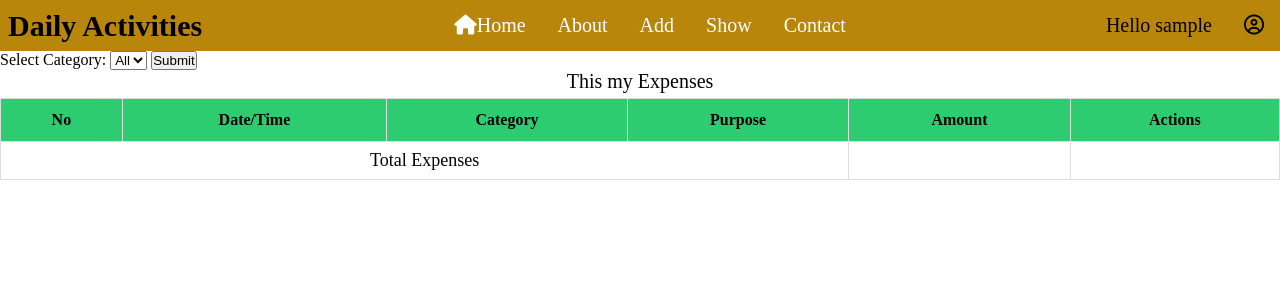
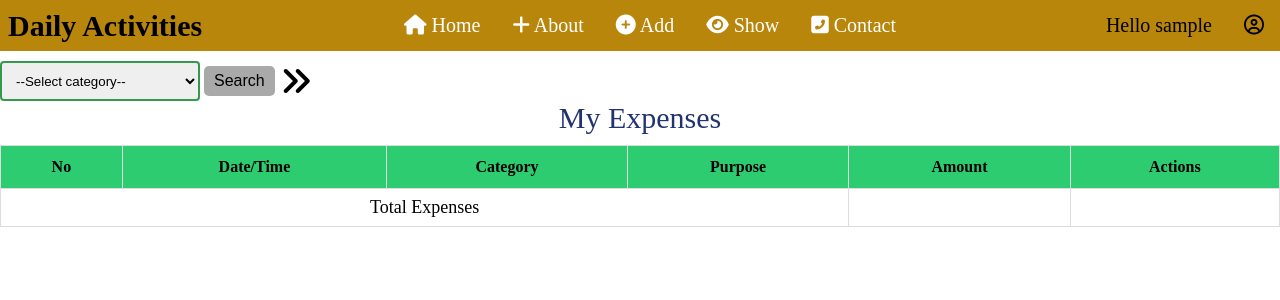
Before and after one commit to HussainShafayet/Daily-activities, a Django app: page /show/ in a window 1280 px wide. Shown: the top 300 px of the page. Run offline with Django 3.2, Linux system fonts and the light colour scheme; the visitor is signed in with stand-in values (Sample User, id 1); data that the repository does not hold is empty; some libraries are stand-ins or nearby versions.

Commit message:
add design

```diff
--- a/main/views.py
+++ b/main/views.py
@@ -4,6 +4,7 @@ from .forms import MyExpenses, Register, UserLoginForm,Add_category
 from django.contrib.auth import authenticate, login, logout as django_logout
 from django.contrib.auth.decorators import login_required
 from django.db.models import Sum
+from django.contrib import messages
 
 
 
@@ -58,16 +59,30 @@ def data(request):
     catgs = Category.objects.filter(user=current_user)
     if request.POST.get('categ'):
         cat = request.POST.get('categ')
-        id = Category.objects.get(user=current_user,category=cat)
-        exps = Expenses.objects.filter(user=current_user, category=id).order_by('date')
-        total_exps = exps.aggregate(Sum('amount'))
-        context = {
-            'cat':cat,
-            'catgs': catgs,
-            'total_exps': total_exps,
-            'exps': exps
-        }
-        return render(request, 'data.html', context)
+        if cat == 'All':
+            catgs = Category.objects.filter(user=current_user)
+            exps = Expenses.objects.filter(
+            user=current_user).order_by('category', 'date',)
+            total_exps = exps.aggregate(Sum('amount'))
+            context = {
+                'cat':cat,
+                'catgs': catgs,
+                'total_exps': total_exps,
+                'exps': exps
+            }
+            return render(request, 'data.html', context)
+
+        else:
+            id = Category.objects.get(user=current_user,category=cat)
+            exps = Expenses.objects.filter(user=current_user, category=id).order_by('date')
+            total_exps = exps.aggregate(Sum('amount'))
+            context = {
+                'cat':cat,
+                'catgs': catgs,
+                'total_exps': total_exps,
+                'exps': exps
+            }
+            return render(request, 'data.html', context)
     else:
         catgs = Category.objects.filter(user=current_user)
         exps = Expenses.objects.filter(user=current_user).order_by('category','date',)
@@ -102,6 +117,7 @@ def form(request):
     return render(request, 'form.html', contex)
 
 
+@login_required(login_url='login')
 def add_category(request):
     if request.method == 'POST':
         category = Add_category(request.POST)
@@ -114,15 +130,18 @@ def add_category(request):
                 if i.category == cat.category and i.user == request.user:
                     contex = {
                         'category': Add_category(),
-                        'error':"This category already added"
+                        'error':'This category already added!!!!'
                     }
-                    return render(request, 'form.html', contex)
+                    return render(request,'category.html', contex)
 
             cat.save()
             return redirect('add')
     else:
         category = Add_category()
-    return render(request, 'form.html', {'category': category})
+        contex = {
+            'category': category
+        }
+    return render(request, 'category.html', contex)
 
 
 @login_required(login_url='login')
--- a/static/js/main.js
+++ b/static/js/main.js
@@ -5,4 +5,13 @@ $(document).ready(function() {
     $('#icon').click(function() {
         $('#side-menu').slideToggle(1000);
     });
+    $('#catg-add').click(function() {
+        $('#cansel').style.display = "block";
+    });
+    $('#show-icon').click(function() {
+
+        $('#show-catg').animate({
+            width: 'toggle'
+        }, 1000);
+    });
 });
--- a/static/style/main.css
+++ b/static/style/main.css
@@ -105,7 +105,110 @@
      -ms-transition: 0.5s;
      -o-transition: 0.5s;
  }
+ /* Add data */
+
+ .add-data {
+     background-color: aquamarine;
+     box-shadow: 0 4px 8px 0 rgba(0, 0, 0, 0.2), 0 6px 20px 0 rgba(0, 0, 0, 0.19);
+     width: 400px;
+     height: 400px;
+     margin: 50px auto;
+     display: flex;
+     justify-content: center;
+     align-items: center;
+ }
+
+ .add-data tr th,
+ label {
+     color: rgb(26, 59, 121);
+     font-size: 20px;
+ }
+
+ .add-data input[type='text'],
+ input[type='number'],
+ select {
+     border: 2px solid rgb(51, 153, 76);
+     border-radius: 4px;
+     width: 200px;
+     height: 40px;
+     padding: 6px 10px;
+     -webkit-border-radius: 4px;
+     -moz-border-radius: 4px;
+     -ms-border-radius: 4px;
+     -o-border-radius: 4px;
+ }
+
+ .add-data input[type='text']:focus,
+ input[type='number']:focus,
+ select:focus {
+     box-shadow: 0 4px 8px 0 rgba(0, 0, 0, 0.2), 0 6px 20px 0 rgba(0, 0, 0, 0.19);
+ }
+
+ .add-data input[type='submit'] {
+     background-color: darkgray;
+     color: black;
+     font-size: 16px;
+     padding: 14px 16px;
+     border: none;
+     cursor: pointer;
+     border-radius: 5px;
+     text-align: center;
+ }
+
+ .add-btn {
+     display: flex;
+     align-items: center;
+     justify-content: center;
+     margin: 10px auto;
+ }
+
+ .add-data input[type='submit']:hover {
+     background-color: black;
+     color: white;
+ }
+
+ .text-danger {
+     color: red;
+     font-size: larger;
+     text-align: center;
+ }
  /* table degin*/
+
+ #show-btn {
+     margin-top: 10px;
+     display: flex;
+     align-items: center;
+     height: 40px;
+ }
+
+ #show-catg {
+     height: 40px;
+ }
+
+ #show-btn input[type='submit'] {
+     background-color: darkgray;
+     color: black;
+     font-size: 16px;
+     padding: 6px 10px;
+     border: none;
+     cursor: pointer;
+     border-radius: 5px;
+     text-align: center;
+ }
+
+ #show-btn input[type='submit']:hover {
+     background-color: black;
+     color: white;
+ }
+
+ #show-icon {
+     margin-left: 5px;
+     cursor: pointer;
+ }
+
+ #show-icon:hover {
+     color: darkseagreen;
+ }
 
  #tab1 {
      border-collapse: collapse;
--- a/templates/base.html
+++ b/templates/base.html
@@ -5,8 +5,10 @@
 <head>
     <meta charset="UTF-8">
     <meta name="viewport" content="width=device-width, initial-scale=1.0">
+
     <title>{% block title %}{% endblock %}</title>
-    <link rel="stylesheet" href="{% static 'style/main.css' %}" type="text/css">
+    <link rel="icon" type="image/png" href="{% static 'images/favicon.png' %}">
+    <link rel="stylesheet" href="{% static 'style/main.css' %}" type="text/css"> {% block style %}{% endblock %}
 </head>
 
 <body>
@@ -17,12 +19,14 @@
 
         <ul>
             <li class="items">
-                <a href="{% url 'main' %}"> <i class="fas fa-home"></i>home</a>
+                <a href="{% url 'main' %}"> <i class="fas fa-home"></i> home</a>
             </li>
-            <li class="items"> <a href="{% url 'about' %}">About</a> </li>
-            <li class="items"> <a href="{% url 'add' %}">Add</a> </li>
-            <li class="items"> <a href="{% url 'data' %}">show</a></li>
-            <li class="items"> <a href="">contact</a> </li>
+            <li class="items"> <a href="{% url 'about' %}"><i class="fas fa-add"></i> About</a> </li>
+            <li class="items">
+                <a id="ad" href="{% url 'add' %}"><i class="fas fa-plus-circle"></i> Add</a>
+            </li>
+            <li class="items"> <a href="{% url 'data' %}"><i class="fas fa-eye"></i> show</a></li>
+            <li class="items"> <a href=""><i class="fas fa-phone-square-alt"></i> contact</a> </li>
         </ul>
 
         <div id="prof">
--- a/templates/data.html
+++ b/templates/data.html
@@ -1,19 +1,24 @@
 {% extends 'base.html' %} {% block title %}Expenses{% endblock %}{% block content %}
-
+<div id="show-btn">
+    <div id='show-catg'>
         <form action="" method="POST">
             {% csrf_token %}
-    <label for="categ">Select Category: </label>
             <select name="categ" id="">
-        <option value="">All</option>
+                <option value="">--Select category--</option>
+                <option value="All" {% if 'All' == cat %} selected {% endif %}>All</option>
                 {% for catg in catgs %}
                 <option value="{{catg.category}}" {% if catg.category == cat %} selected {% endif %}>{{catg.category}}</option>
                 {% endfor %}
             </select>
-    <input type="submit" name='' value="Submit">
+            <input type="submit" name='' value="Search">
         </form>
+    </div>
+    <div><i id='show-icon' class="fas fa-angle-double-right fa-2x"></i></div>
+</div>
 
+<div>
     <table id="tab1">
-    <caption style="font-size: 20px; margin-bottom:5px;">This my Expenses</caption>
+        <caption style="font-size: 30px; margin-bottom:10px; color:rgb(34, 52, 112)">My Expenses</caption>
         <thead>
             <tr>
                 <th>No</th>
@@ -44,4 +49,6 @@
                 <td></td>
             </tr>
         </tbody>
-</table>{% endblock %}
+    </table>
+</div>
+{% endblock %}
```
Also changed, not shown: templates/category.html (added, +14 -0 lines), templates/form.html (+6 -12 lines), templates/main.html (+10 -5 lines), static/images/background.png (added), static/images/favicon.png (added). Lines whose indentation alone changed are shown as unchanged.
